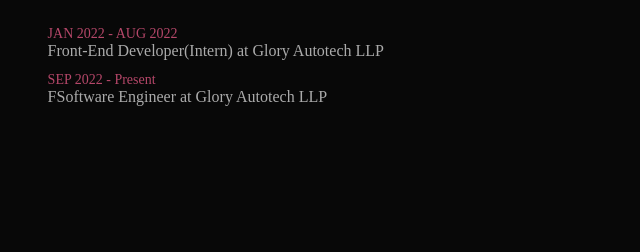
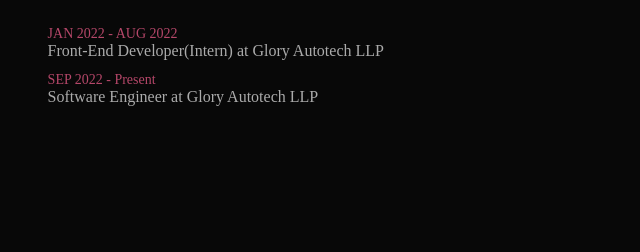
Before and after one commit to KetanVardekar/MyPortfolio, a plain HTML site: page index.html in a window 1280 px wide. Both pictures are taken after a click on the element "Experience". Shown: the part 1106-1358 px from the top of the page, 490-1130 px from the left. Drawn offline with Linux system fonts and the light colour scheme.

Commit message:
first-commit

```diff
--- a/index.html
+++ b/index.html
@@ -60,7 +60,7 @@
                 <div class="tab-contents" id="experience">
                     <ul>
                         <li><span>JAN 2022 - AUG 2022</span><br>Front-End Developer(Intern) at Glory Autotech LLP</li>
-                        <li><span>SEP 2022 - Present</span><br>FSoftware Engineer at Glory Autotech LLP</li>
+                        <li><span>SEP 2022 - Present</span><br>Software Engineer at Glory Autotech LLP</li>
 
                     </ul>
                 </div>
```
